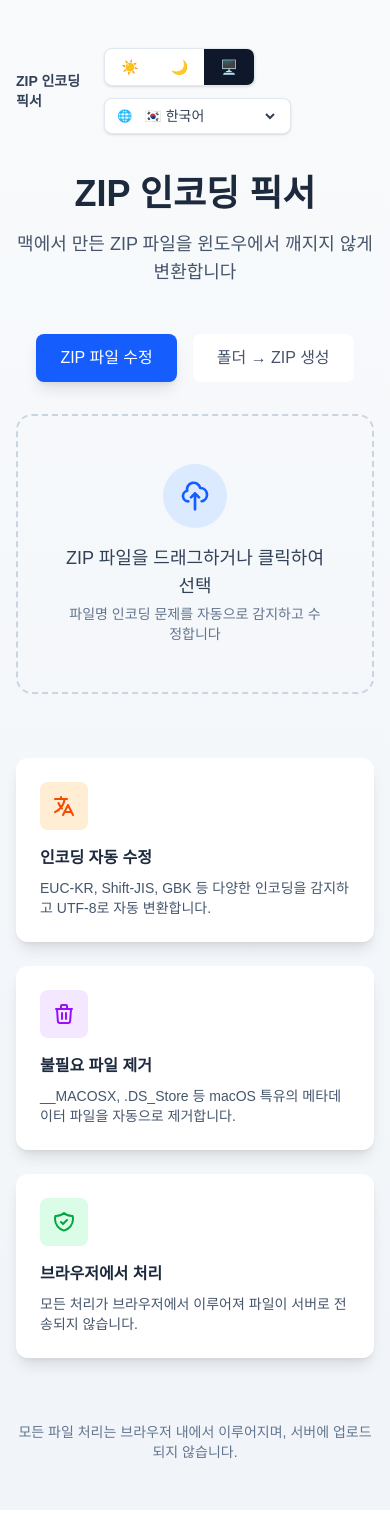
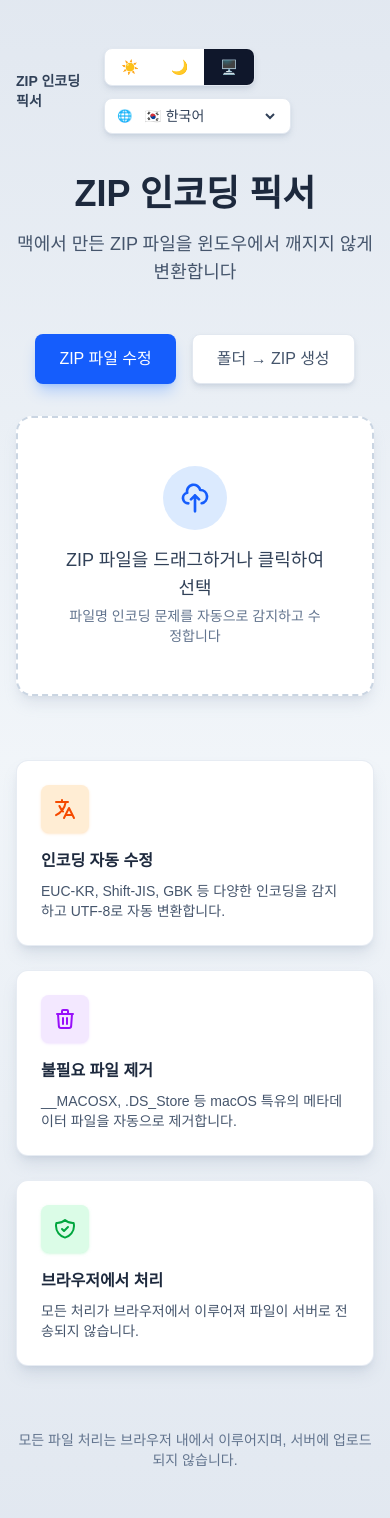
Before and after one commit to john980302/zip-encoding-fixer, a Next.js app: page /ko/ in a window 390 px wide. Built offline with nearby package versions, Linux system fonts and the light colour scheme.

Commit message:
Enhance styling and layout for RootPage and Home components, adding shadows and improved gradients for better visual appeal. Update button styles for consistency and responsiveness across themes.

```diff
--- a/src/app/[lang]/page.tsx
+++ b/src/app/[lang]/page.tsx
@@ -612,14 +612,14 @@ export default function Home() {
   };
 
   return (
-    <div className="min-h-screen bg-gradient-to-b from-slate-50 to-slate-100 dark:from-slate-900 dark:to-slate-800">
+    <div className="min-h-screen bg-gradient-to-b from-slate-200 via-slate-100 to-slate-200 dark:from-slate-900 dark:to-slate-800">
       <main className="container mx-auto px-4 py-12 max-w-4xl">
         <nav className="flex items-center justify-between gap-4 mb-10">
           <div className="text-sm font-semibold text-slate-700 dark:text-slate-200">
             {t.title}
           </div>
           <div className="flex flex-wrap items-center gap-3">
-            <div className="inline-flex rounded-lg bg-white dark:bg-slate-800 shadow-sm border border-slate-200 dark:border-slate-700 overflow-hidden">
+            <div className="inline-flex rounded-lg bg-white dark:bg-slate-800 shadow-md shadow-slate-400/25 dark:shadow-md dark:shadow-black/25 border border-slate-200 dark:border-slate-700 overflow-hidden">
               <button
                 type="button"
                 onClick={() => setTheme('light')}
@@ -660,7 +660,7 @@ export default function Home() {
                 🖥️
               </button>
             </div>
-            <div className="inline-flex items-center gap-2 rounded-lg bg-white dark:bg-slate-800 shadow-sm border border-slate-200 dark:border-slate-700 px-3 py-2">
+            <div className="inline-flex items-center gap-2 rounded-lg bg-white dark:bg-slate-800 shadow-md shadow-slate-400/25 dark:shadow-md dark:shadow-black/25 border border-slate-200 dark:border-slate-700 px-3 py-2">
               <span className="text-xs font-medium text-slate-500 dark:text-slate-400">🌐</span>
               <select
                 value={currentLang}
@@ -693,8 +693,8 @@ export default function Home() {
             onClick={() => { setMode('zip'); handleReset(); }}
             className={`px-6 py-3 rounded-lg font-medium transition-all ${
               mode === 'zip'
-                ? 'bg-blue-600 text-white shadow-lg'
-                : 'bg-white dark:bg-slate-700 text-slate-600 dark:text-slate-300 hover:bg-slate-50 dark:hover:bg-slate-600'
+                ? 'bg-blue-600 text-white shadow-lg shadow-blue-500/30'
+                : 'bg-white dark:bg-slate-700 text-slate-600 dark:text-slate-300 shadow-md shadow-slate-400/25 dark:shadow-md dark:shadow-black/25 border border-slate-200 dark:border-slate-600/50 hover:bg-slate-50 dark:hover:bg-slate-600'
             }`}
           >
             {t.zipMode}
@@ -703,8 +703,8 @@ export default function Home() {
             onClick={() => { setMode('folder'); handleReset(); }}
             className={`px-6 py-3 rounded-lg font-medium transition-all ${
               mode === 'folder'
-                ? 'bg-blue-600 text-white shadow-lg'
-                : 'bg-white dark:bg-slate-700 text-slate-600 dark:text-slate-300 hover:bg-slate-50 dark:hover:bg-slate-600'
+                ? 'bg-blue-600 text-white shadow-lg shadow-blue-500/30'
+                : 'bg-white dark:bg-slate-700 text-slate-600 dark:text-slate-300 shadow-md shadow-slate-400/25 dark:shadow-md dark:shadow-black/25 border border-slate-200 dark:border-slate-600/50 hover:bg-slate-50 dark:hover:bg-slate-600'
             }`}
           >
             {t.folderMode}
@@ -717,10 +717,10 @@ export default function Home() {
             onDragOver={handleDragOver}
             onDragLeave={handleDragLeave}
             onDrop={handleDrop}
-            className={`border-2 border-dashed rounded-2xl p-12 text-center transition-all cursor-pointer ${
+            className={`border-2 border-dashed rounded-2xl p-12 text-center transition-all cursor-pointer shadow-lg shadow-slate-400/20 dark:shadow-lg dark:shadow-black/25 ${
               isDragging
-                ? 'border-blue-500 bg-blue-50 dark:bg-blue-900/20'
-                : 'border-slate-300 dark:border-slate-600 hover:border-blue-400 hover:bg-slate-50 dark:hover:bg-slate-800'
+                ? 'border-blue-500 bg-blue-50 dark:bg-blue-900/30'
+                : 'border-slate-300 dark:border-slate-600 bg-white dark:bg-slate-800/50 hover:border-blue-400 hover:bg-blue-50/50 dark:hover:bg-slate-700/50'
             }`}
             onClick={() => mode === 'zip' ? zipInputRef.current?.click() : folderInputRef.current?.click()}
           >
@@ -772,7 +772,7 @@ export default function Home() {
         {(file || files) && report && (
           <div className="mt-8 space-y-6">
             {/* File Info */}
-            <div className="bg-white dark:bg-slate-800 rounded-xl p-6 shadow-lg">
+            <div className="bg-white dark:bg-slate-800 rounded-xl p-6 shadow-lg shadow-slate-400/25 dark:shadow-lg dark:shadow-black/30 border border-slate-200/80 dark:border-slate-700/50">
               <div className="flex items-center justify-between mb-4">
                 <div className="flex items-center gap-3">
                   <div className="w-12 h-12 rounded-lg bg-blue-100 dark:bg-blue-900 flex items-center justify-center">
@@ -803,19 +803,19 @@ export default function Home() {
               {/* Diagnostic Summary */}
               {mode === 'zip' && (
                 <div className="grid grid-cols-2 md:grid-cols-4 gap-4 mt-6">
-                  <div className="bg-slate-50 dark:bg-slate-700/50 rounded-lg p-4">
+                  <div className="bg-slate-50 dark:bg-slate-700/50 rounded-lg p-4 shadow-sm shadow-slate-400/20 dark:shadow-md dark:shadow-black/20 border border-slate-200/80 dark:border-slate-700/50">
                     <p className="text-2xl font-bold text-orange-500">{report.encodingConfidence}%</p>
                     <p className="text-sm text-slate-600 dark:text-slate-400">{t.encodingConfidenceLabel}</p>
                   </div>
-                  <div className="bg-slate-50 dark:bg-slate-700/50 rounded-lg p-4">
+                  <div className="bg-slate-50 dark:bg-slate-700/50 rounded-lg p-4 shadow-sm shadow-slate-400/20 dark:shadow-md dark:shadow-black/20 border border-slate-200/80 dark:border-slate-700/50">
                     <p className="text-2xl font-bold text-purple-500">{report.macosArtifacts}</p>
                     <p className="text-sm text-slate-600 dark:text-slate-400">{t.macosArtifactsLabel}</p>
                   </div>
-                  <div className="bg-slate-50 dark:bg-slate-700/50 rounded-lg p-4">
+                  <div className="bg-slate-50 dark:bg-slate-700/50 rounded-lg p-4 shadow-sm shadow-slate-400/20 dark:shadow-md dark:shadow-black/20 border border-slate-200/80 dark:border-slate-700/50">
                     <p className="text-2xl font-bold text-pink-500">{report.dsStoreFiles}</p>
                     <p className="text-sm text-slate-600 dark:text-slate-400">{t.dsStoreLabel}</p>
                   </div>
-                  <div className="bg-slate-50 dark:bg-slate-700/50 rounded-lg p-4">
+                  <div className="bg-slate-50 dark:bg-slate-700/50 rounded-lg p-4 shadow-sm shadow-slate-400/20 dark:shadow-md dark:shadow-black/20 border border-slate-200/80 dark:border-slate-700/50">
                     <p className="text-2xl font-bold text-blue-500">{report.encodingIssues}</p>
                     <p className="text-sm text-slate-600 dark:text-slate-400">{t.encodingIssuesLabel}</p>
                   </div>
@@ -828,7 +828,7 @@ export default function Home() {
                   <h3 className="font-medium text-slate-800 dark:text-white mb-3">{t.issuesTitle}</h3>
                   <div className="max-h-60 overflow-y-auto space-y-2">
                     {report.issues.slice(0, 20).map((issue, i) => (
-                      <div key={i} className="flex items-start gap-2 text-sm p-2 bg-slate-50 dark:bg-slate-700/50 rounded">
+                      <div key={i} className="flex items-start gap-2 text-sm p-2 bg-slate-50 dark:bg-slate-700/50 rounded shadow-sm shadow-slate-400/15 dark:shadow-sm dark:shadow-black/15 border border-slate-200/80 dark:border-slate-700/40">
                         <span className={`px-2 py-0.5 rounded text-xs font-medium ${
                           issue.type === 'encoding' ? 'bg-orange-100 text-orange-700 dark:bg-orange-900/50 dark:text-orange-300' :
                           issue.type === 'macos_artifact' ? 'bg-purple-100 text-purple-700 dark:bg-purple-900/50 dark:text-purple-300' :
@@ -856,7 +856,7 @@ export default function Home() {
             </div>
 
             {/* Options */}
-            <div className="bg-white dark:bg-slate-800 rounded-xl p-6 shadow-lg">
+            <div className="bg-white dark:bg-slate-800 rounded-xl p-6 shadow-lg shadow-slate-400/25 dark:shadow-lg dark:shadow-black/30 border border-slate-200/80 dark:border-slate-700/50">
               <h3 className="font-medium text-slate-800 dark:text-white mb-4">{t.optionsTitle}</h3>
               <div className="space-y-3">
                 <label className="flex items-center gap-3 cursor-pointer">
@@ -906,7 +906,7 @@ export default function Home() {
                 <button
                   onClick={handleProcess}
                   disabled={status === 'processing' || status === 'analyzing'}
-                  className="px-8 py-4 bg-blue-600 hover:bg-blue-700 disabled:bg-blue-400 text-white font-medium rounded-xl shadow-lg transition-all flex items-center gap-2"
+                  className="px-8 py-4 bg-blue-600 hover:bg-blue-700 disabled:bg-blue-400 text-white font-medium rounded-xl shadow-lg shadow-blue-500/30 hover:shadow-xl hover:shadow-blue-500/40 transition-all flex items-center gap-2"
                 >
                   {status === 'processing' || status === 'analyzing' ? (
                     <>
@@ -928,7 +928,7 @@ export default function Home() {
               ) : (
                 <button
                   onClick={handleDownload}
-                  className="px-8 py-4 bg-green-600 hover:bg-green-700 text-white font-medium rounded-xl shadow-lg transition-all flex items-center gap-2"
+                  className="px-8 py-4 bg-green-600 hover:bg-green-700 text-white font-medium rounded-xl shadow-lg shadow-green-500/30 hover:shadow-xl hover:shadow-green-500/40 transition-all flex items-center gap-2"
                 >
                   <svg className="w-5 h-5" fill="none" stroke="currentColor" viewBox="0 0 24 24">
                     <path strokeLinecap="round" strokeLinejoin="round" strokeWidth={2} d="M4 16v1a3 3 0 003 3h10a3 3 0 003-3v-1m-4-4l-4 4m0 0l-4-4m4 4V4" />
@@ -942,8 +942,8 @@ export default function Home() {
 
         {/* Features */}
         <div className="mt-16 grid md:grid-cols-3 gap-6">
-          <div className="bg-white dark:bg-slate-800 rounded-xl p-6 shadow-lg">
-            <div className="w-12 h-12 rounded-lg bg-orange-100 dark:bg-orange-900 flex items-center justify-center mb-4">
+          <div className="bg-white dark:bg-slate-800 rounded-xl p-6 shadow-lg shadow-slate-400/25 dark:shadow-lg dark:shadow-black/30 border border-slate-200/80 dark:border-slate-700/50">
+            <div className="w-12 h-12 rounded-lg bg-orange-100 dark:bg-orange-900 flex items-center justify-center mb-4 shadow-sm shadow-orange-200/50 dark:shadow-md dark:shadow-orange-900/30">
               <svg className="w-6 h-6 text-orange-600 dark:text-orange-400" fill="none" stroke="currentColor" viewBox="0 0 24 24">
                 <path strokeLinecap="round" strokeLinejoin="round" strokeWidth={2} d="M3 5h12M9 3v2m1.048 9.5A18.022 18.022 0 016.412 9m6.088 9h7M11 21l5-10 5 10M12.751 5C11.783 10.77 8.07 15.61 3 18.129" />
               </svg>
@@ -953,8 +953,8 @@ export default function Home() {
               {t.feature1Desc}
             </p>
           </div>
-          <div className="bg-white dark:bg-slate-800 rounded-xl p-6 shadow-lg">
-            <div className="w-12 h-12 rounded-lg bg-purple-100 dark:bg-purple-900 flex items-center justify-center mb-4">
+          <div className="bg-white dark:bg-slate-800 rounded-xl p-6 shadow-lg shadow-slate-400/25 dark:shadow-lg dark:shadow-black/30 border border-slate-200/80 dark:border-slate-700/50">
+            <div className="w-12 h-12 rounded-lg bg-purple-100 dark:bg-purple-900 flex items-center justify-center mb-4 shadow-sm shadow-purple-200/50 dark:shadow-md dark:shadow-purple-900/30">
               <svg className="w-6 h-6 text-purple-600 dark:text-purple-400" fill="none" stroke="currentColor" viewBox="0 0 24 24">
                 <path strokeLinecap="round" strokeLinejoin="round" strokeWidth={2} d="M19 7l-.867 12.142A2 2 0 0116.138 21H7.862a2 2 0 01-1.995-1.858L5 7m5 4v6m4-6v6m1-10V4a1 1 0 00-1-1h-4a1 1 0 00-1 1v3M4 7h16" />
               </svg>
@@ -964,8 +964,8 @@ export default function Home() {
               {t.feature2Desc}
             </p>
           </div>
-          <div className="bg-white dark:bg-slate-800 rounded-xl p-6 shadow-lg">
-            <div className="w-12 h-12 rounded-lg bg-green-100 dark:bg-green-900 flex items-center justify-center mb-4">
+          <div className="bg-white dark:bg-slate-800 rounded-xl p-6 shadow-lg shadow-slate-400/25 dark:shadow-lg dark:shadow-black/30 border border-slate-200/80 dark:border-slate-700/50">
+            <div className="w-12 h-12 rounded-lg bg-green-100 dark:bg-green-900 flex items-center justify-center mb-4 shadow-sm shadow-green-200/50 dark:shadow-md dark:shadow-green-900/30">
               <svg className="w-6 h-6 text-green-600 dark:text-green-400" fill="none" stroke="currentColor" viewBox="0 0 24 24">
                 <path strokeLinecap="round" strokeLinejoin="round" strokeWidth={2} d="M9 12l2 2 4-4m5.618-4.016A11.955 11.955 0 0112 2.944a11.955 11.955 0 01-8.618 3.04A12.02 12.02 0 003 9c0 5.591 3.824 10.29 9 11.622 5.176-1.332 9-6.03 9-11.622 0-1.042-.133-2.052-.382-3.016z" />
               </svg>
--- a/src/app/page.tsx
+++ b/src/app/page.tsx
@@ -2,19 +2,21 @@ export const dynamic = 'force-static';
 
 export default function RootPage() {
   return (
-    <main className="min-h-screen bg-white text-slate-900">
+    <main className="min-h-screen bg-gradient-to-b from-slate-50 via-white to-slate-100 text-slate-900">
       <div className="mx-auto flex min-h-screen max-w-2xl flex-col items-center justify-center px-6 py-12 text-center">
+        <div className="w-full max-w-xl rounded-2xl border border-slate-200 bg-white/90 px-8 py-10 shadow-[0_12px_36px_rgba(15,23,42,0.12)] backdrop-blur">
           <h1 className="text-3xl font-semibold">ZIP Encoding Fixer</h1>
           <p className="mt-4 text-base text-slate-600">
             기본 언어 페이지로 이동하세요.
           </p>
           <a
-          className="mt-6 inline-flex items-center justify-center rounded-full bg-slate-900 px-6 py-3 text-sm font-semibold text-white"
+            className="mt-6 inline-flex items-center justify-center rounded-full bg-slate-900 px-6 py-3 text-sm font-semibold text-white shadow-[0_8px_20px_rgba(15,23,42,0.25)] ring-1 ring-slate-900/10 transition hover:-translate-y-0.5 hover:bg-slate-800 hover:shadow-[0_12px_26px_rgba(15,23,42,0.28)]"
             href="/ko/"
           >
             한국어로 이동
           </a>
         </div>
+      </div>
     </main>
   );
 }
```
Lines whose indentation alone changed are shown as unchanged.
